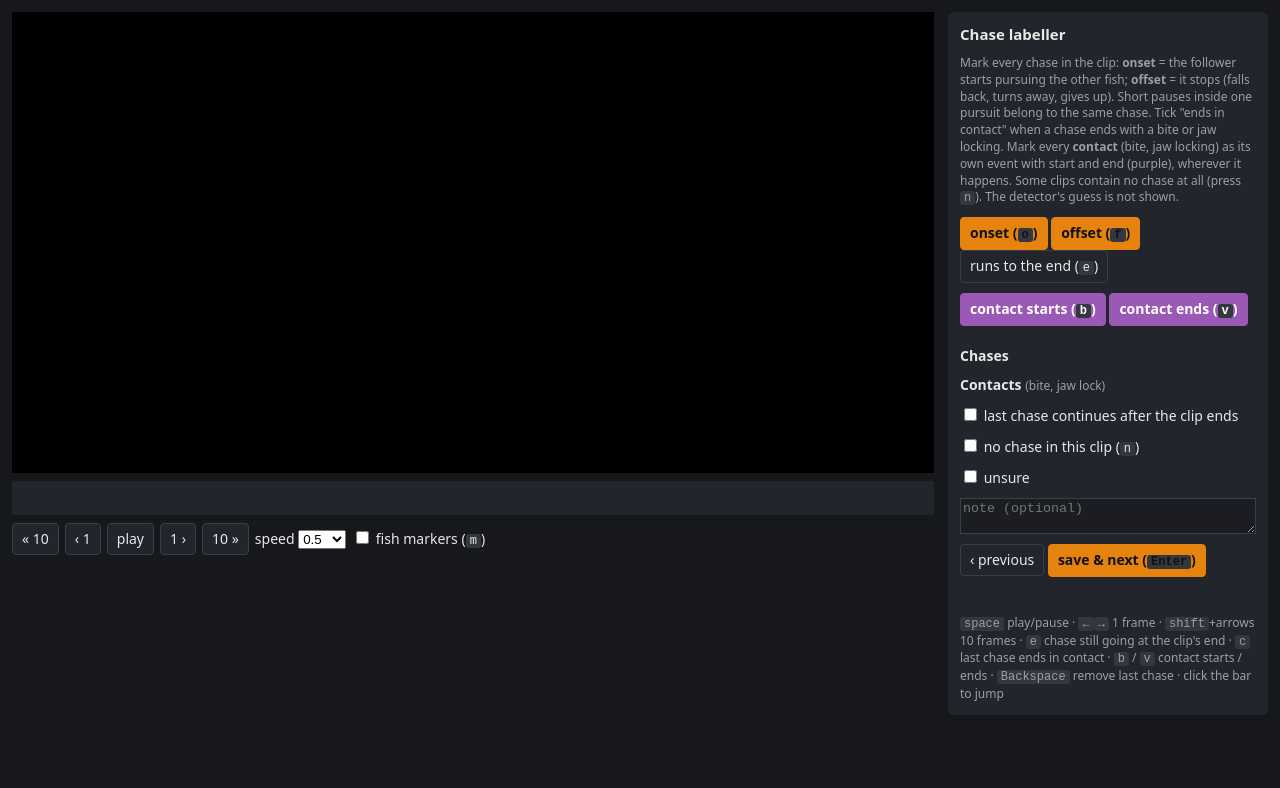
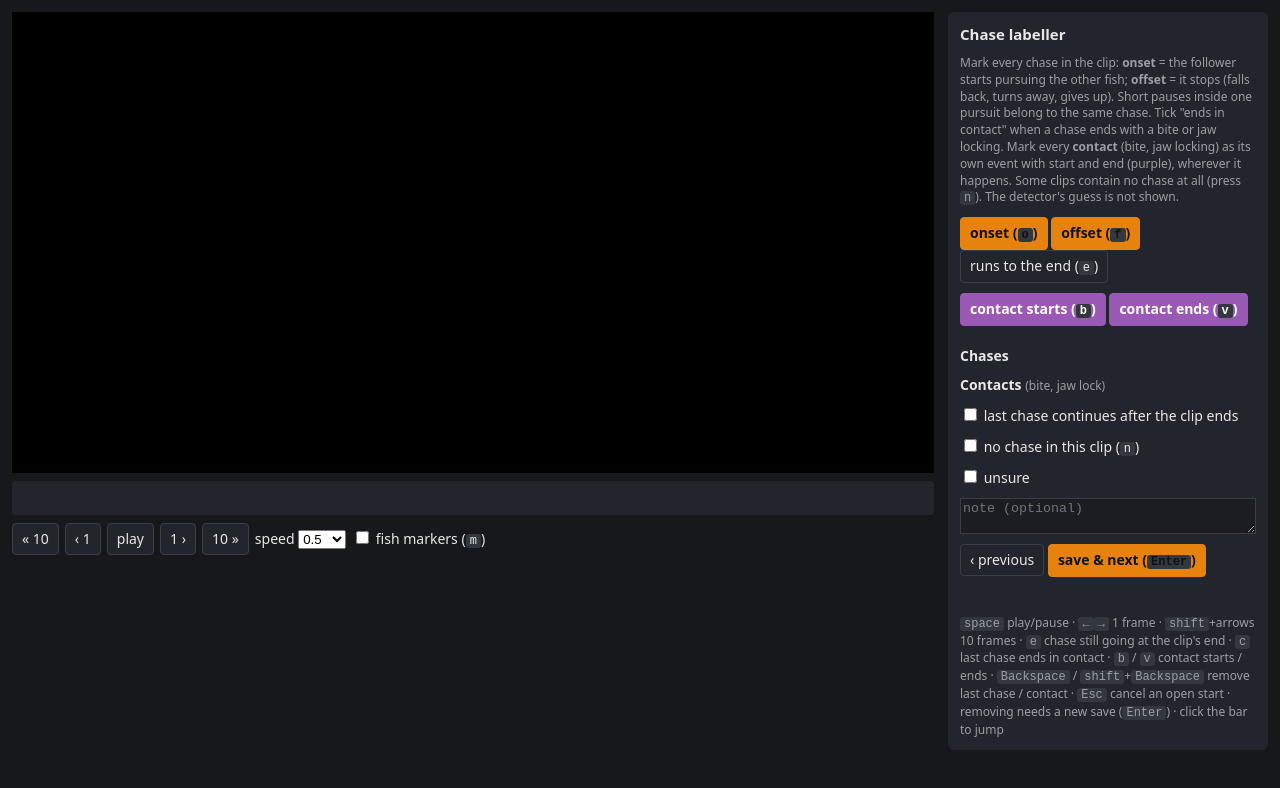
Before and after one commit to weygoldt/chirp-competition2019-analysis, a plain HTML site: page experiments/video2022/chase_labeller/index.html in a window 1280 px wide. Drawn offline with Linux system fonts and the light colour scheme; no server answers.

Commit message:
chase labeller: Esc cancels an open start, shift+Backspace removes the last contact
Co-Authored-By: Claude Opus 5.5 <noreply@anthropic.com>

```diff
--- a/experiments/video2022/chase_labeller/index.html
+++ b/experiments/video2022/chase_labeller/index.html
@@ -72,7 +72,8 @@
     <div><button id="prev">&lsaquo; previous</button> <button id="save" class="primary">save &amp; next (<kbd>Enter</kbd>)</button></div>
     <div id="status"></div>
     <div class="muted"><kbd>space</kbd> play/pause &middot; <kbd>&larr;</kbd><kbd>&rarr;</kbd> 1 frame &middot;
-      <kbd>shift</kbd>+arrows 10 frames &middot; <kbd>e</kbd> chase still going at the clip's end &middot; <kbd>c</kbd> last chase ends in contact &middot; <kbd>b</kbd> / <kbd>v</kbd> contact starts / ends &middot; <kbd>Backspace</kbd> remove last chase &middot; click the bar to jump</div>
+      <kbd>shift</kbd>+arrows 10 frames &middot; <kbd>e</kbd> chase still going at the clip's end &middot; <kbd>c</kbd> last chase ends in contact &middot; <kbd>b</kbd> / <kbd>v</kbd> contact starts / ends &middot; <kbd>Backspace</kbd> / <kbd>shift</kbd>+<kbd>Backspace</kbd> remove last chase / contact &middot;
+      <kbd>Esc</kbd> cancel an open start &middot; removing needs a new save (<kbd>Enter</kbd>) &middot; click the bar to jump</div>
   </aside>
 </main>
 <script>
@@ -234,7 +235,9 @@ document.addEventListener('keydown', e => {
   else if (e.key === 'm') { const m = document.getElementById('marked'); m.checked = !m.checked; setSource(v.currentTime); }
   else if (e.key === 'n') { const n = document.getElementById('nochase'); n.checked = !n.checked; }
   else if (e.key === 'Enter') { e.preventDefault(); save(); }
+  else if (e.key === 'Backspace' && e.shiftKey) { e.preventDefault(); contacts.pop(); draw(); }
   else if (e.key === 'Backspace') { e.preventDefault(); chases.pop(); draw(); }
+  else if (e.key === 'Escape') { pendingOn = null; pendingC = null; status('open start cancelled'); draw(); }
 });
 
 (async () => {
```
